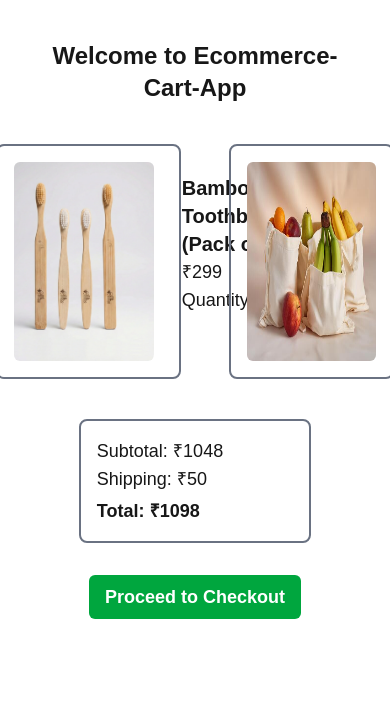
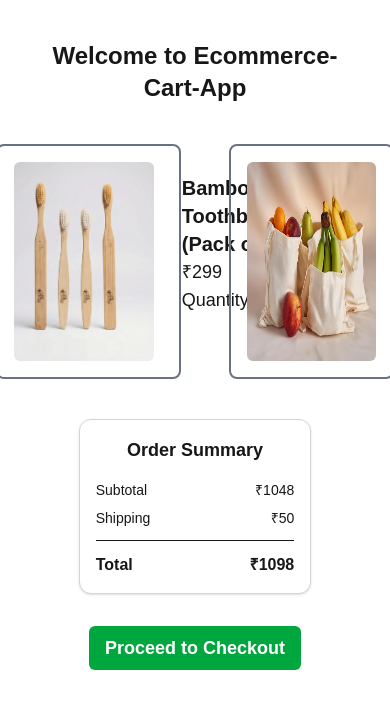
Before and after one commit to akshitahuja2022/Ecoyann-Cart-App, a Next.js app: page / in a window 390 px wide. Shown: the top 708 px of the page. Built offline with nearby package versions, Linux system fonts and the light colour scheme.

Commit message:
make component responsive

```diff
--- a/src/app/success/page.js
+++ b/src/app/success/page.js
@@ -1,8 +1,19 @@
 export default function SuccessPage() {
   return (
-    <div className="flex flex-col items-center justify-center h-screen">
-      <h1 className="text-3xl font-bold text-green-600">Order Successful!</h1>
-      <p className="mt-4">Thank you for your purchase.</p>
+    <div className="min-h-screen flex items-center justify-center px-4 bg-gray-50">
+      <div className="w-full max-w-md bg-white shadow-md rounded-xl p-6 sm:p-8 text-center">
+        <h1 className="text-2xl sm:text-3xl font-bold text-green-600">
+          Order Successful!
+        </h1>
+
+        <p className="mt-3 text-gray-600 text-sm sm:text-base">
+          Thank you for your purchase.
+        </p>
+
+        <button className="mt-6 w-full sm:w-auto bg-green-600 text-white px-6 py-2 rounded-lg hover:bg-green-700 transition">
+          Continue Shopping
+        </button>
+      </div>
     </div>
   );
 }
--- a/src/components/OrderSummary.jsx
+++ b/src/components/OrderSummary.jsx
@@ -2,10 +2,25 @@ export default function OrderSummary({ subtotal, shipping }) {
   const total = subtotal + shipping;
 
   return (
-    <div className="border-2 border-gray-500 rounded-lg p-4 mt-6">
-      <p className="text-lg">Subtotal: ₹{subtotal}</p>
-      <p className="text-lg">Shipping: ₹{shipping}</p>
-      <p className="font-bold text-lg mt-1">Total: ₹{total}</p>
+    <div className="w-full max-w-md mx-auto border border-gray-300 rounded-xl p-4 sm:p-6 mt-6 bg-white shadow-sm">
+      <h2 className="text-lg sm:text-xl font-semibold mb-4 text-center">
+        Order Summary
+      </h2>
+
+      <div className="flex justify-between text-sm sm:text-base mb-2">
+        <span>Subtotal</span>
+        <span>₹{subtotal}</span>
+      </div>
+
+      <div className="flex justify-between text-sm sm:text-base mb-2">
+        <span>Shipping</span>
+        <span>₹{shipping}</span>
+      </div>
+
+      <div className="border-t pt-3 mt-3 flex justify-between font-bold text-base sm:text-lg">
+        <span>Total</span>
+        <span>₹{total}</span>
+      </div>
     </div>
   );
 }
```
